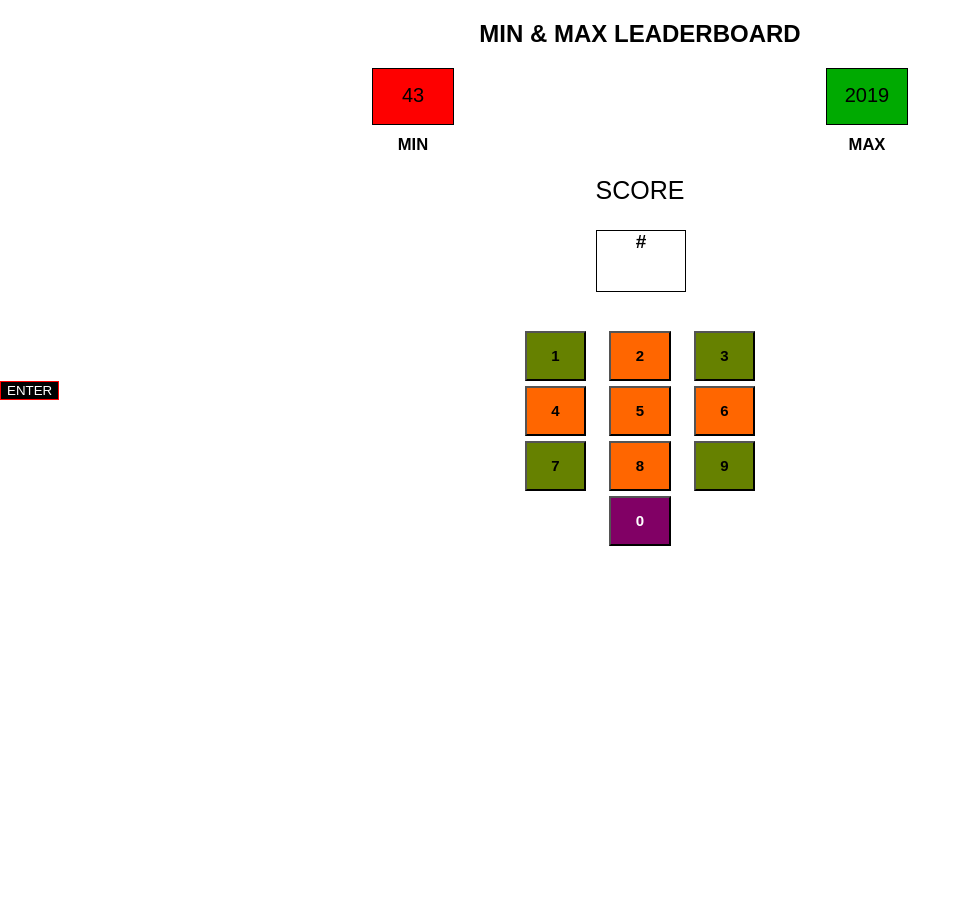
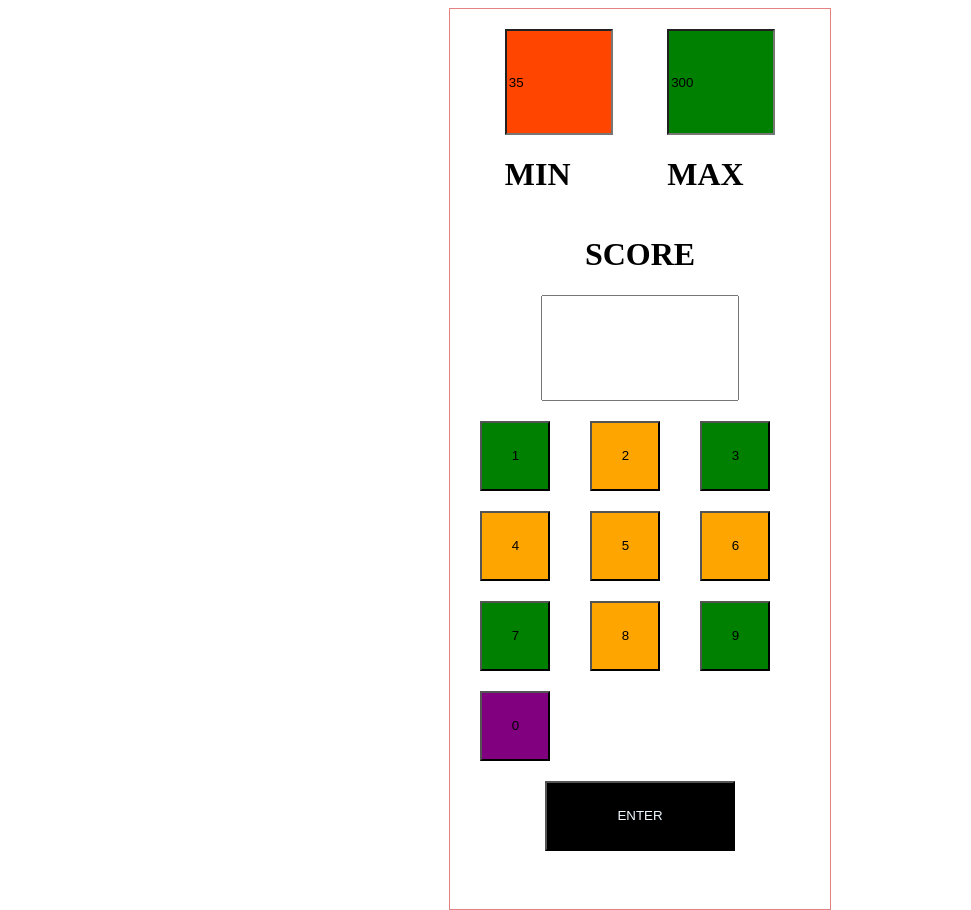
Before and after one commit to Nippukumarishah/-JS101_Learning_Javascript, a plain HTML site: page dom2/minmax.html in a window 1280 px wide. Shown: the whole page, without its empty margins (0-971 px from the left). Before the commit the page ends 800 px from the top, so only its background shows below. Drawn offline with Linux system fonts and the light colour scheme.

Commit message:
minmam and maximan calculator

```diff
--- a/dom2/minmax.html
+++ b/dom2/minmax.html
@@ -3,164 +3,116 @@
 <head>
 <meta charset="UTF-8">
 <meta name="viewport" content="width=device-width, initial-scale=1.0">
-    <title>MIN & MAX LEADERBOARD</title>
-</head>
+<title>Document</title>
 <style>
-    *{
-        font-family: "Poppins", sans-serif;
+  .parent{
+   display: flex;
+   justify-content: space-evenly;
   }
-    body{
-        text-align: center;
-        margin: 0;
-        padding: 0;
+  #grand_parent{
+   width: 30%;
+   height: 900px;
+   border: 1px solid rgb(230, 129, 129);
+   margin: auto;
   }
-    h2{
-        font-family: "Poppins", sans-serif;
+  .parent > div > input{
+   width: 100px;
+   height: 100px;
+   margin-top: 20px;
+  }
+  .score{
    text-align: center;
   }
-   .minmax{
-    display: flex;
-    justify-content: space-evenly;
-    align-items: center;
+  .score > input{
+   width: 50%;
+   height: 100px;
   }
-   #min{
-    border: 1px solid black;
-    height: 40px;
-    width: 80px;
-    padding-top: 15px;
-    text-align: center;
-    font-size: 20px;
-    background-color: rgb(254,0,0);
+  #num{
+   width: 30%;
+   display: grid;
+   grid-template-columns: repeat(3,1fr);
+   grid-gap: 20px;
+  padding-left: 30px;
+   margin-top: 20px;
   }
-   #max{
-    border: 1px solid black;
-    height: 40px;
-    width: 80px;
-    padding-top: 15px;
-    text-align: center;
-    font-size: 20px;
-    background-color: rgb(0,170,1);
+  #num > button{
+   width: 70px;
+   height: 70px;
+   margin-right: 20px;
   }
-   .score-box{
-    font-size: 25px;
-    font-weight: 200;
-    display: grid;
-    gap: 5%;
-    justify-content: center;
-    padding-top: 4%;
-    text-align: center;
-
+  #submit > button{
+   width: 50%;
+   height: 70px;
+   display: block;
+   margin: auto;
+   margin-top: 20px;
+   background-color: black;
+   color: aliceblue;
   }
-   .score-box #score{
-    border: 1px solid black;
-    height: 60px;
-    width: 100%;
-    text-align: center;
-    align-items: center;
-    font-size: 19px;
-    font-weight: bold;
-
+  .mini{
+    background-color: green;
   }
-.buttons{
-    display: grid;
-    width: 18%;
-    height: 50px;
-    grid-template-columns: repeat(3,1fr);
-    gap: 10%;
-    justify-content: center;
-    margin: auto;
-    padding-top: 2%;
+  .big{
+    background-color: orange;
   }
-.buttons button{
-    height: 50px;
-    font-size: 15px;
-    font-weight: bold;
-}
-#enter{
-   border: 1px solid red;
- background-color: rgb(0,0,0);
- color: white;
- display: block;
-
-
-}
- button:active {
-    transform: scale(0.95);
-}
-.back{
-    background-color: rgb(102,129,0);
-}
-.back2{
-    background-color: rgb(255,102,0);
+  .zero{
+    background-color: purple;
   }
 </style>
+</head>
 <body>
-
-    <h2>MIN & MAX LEADERBOARD</h2>
-    <div class="minmax">
-        <div id="min">43
-            <h5>MIN</h5>
-
+    <div id="grand_parent">
+      <div class="parent">
+       <div>
+        <input style="background-color: orangered;"type="number" value=35 id="min">
+        <h1>MIN</h1>
        </div>
-        <div id="max">
-            2019
-            <h5>MAX</h5>
+       <div>
+        <input style="background-color: green;"type="number" value=300 id="max">
+        <h1>MAX</h1>
        </div>
       </div>
-    <div class="score-box">
-        SCORE <h3 id="score">#</h3>
+      <div class="score">
+       <h1>SCORE</h1>
+       <input type="number" id="result">
       </div>
-    <div class="buttons">
-
-
-        <button class="back">1</button>
-        <button class="back2">2</button>
-        <button class="back" >3</button>
-        <button class="back2">4</button>
-        <button class="back2">5</button>
-        <button class="back2">6</button>
-        <button class="back">7</button>
-        <button class="back2">8</button>
-        <button class="back">9</button><br>
-        <button style="background-color: rgb(129,0,101); color: white;">0</button>
-
+      <div id="num">
+       <button class="mini">1</button>
+       <button class="big">2</button>
+       <button class="mini">3</button>
+       <button class="big">4</button>
+       <button class="big">5</button>
+       <button class="big">6</button>
+       <button class="mini">7</button>
+       <button class="big">8</button>
+       <button class="mini">9</button>
+       <button class="zero">0</button>
       </div>
-    <div>
-    <button onclick="calculate()" id="enter">ENTER</button>
+      <div id="submit">
+        <button id="btn">ENTER</button>
       </div>
-
+     </div>
 </body>
+</html>
 <script>
-    let btns = document.querySelectorAll(".buttons > button");
-    let displayScore = document.getElementById('score');
-let bag = "";
-    btns.forEach((button, index) =>{
-        if(index < btns.length -1){
-            button.addEventListener('click', function(){
-            bag += button. textContent;
-            displayScore.textContent = bag;
+  let min = document.getElementById("min");
+  let max = document.getElementById("max");
+  let res = document.getElementById("result");
+  let key = document.querySelectorAll("#num > button");
+  let score = 0; // Define the score variable
+  for(let i = 0; i < key.length; i++){
+    key[i].addEventListener("click",function(){
+      res.value += key[i].innerText;
     });
   }
-
+  document.getElementById("btn").addEventListener("click", function(){
+    score = Number(res.value); // Update the score value
+    if(score < Number(min.value)){
+      min.value = score;
+    }
+    if(score > Number(max.value)) {
+      max.value = score;
+    }
+    res.value = ""; // Reset the input value
   });
-    function calculate(){
-        if(bag !== ""){
-        let Min = document.getElementById('min');
-        let Max = document.getElementById('max');
-        if(Number(bag) < number(Min.textContent)){
-            Min.textContent = bag;
-        }
-        else if( Number(bag) > Number(Max.textContent)){
-            Max.textContent = bag;
-        }
-        bag = "";
-        document.getAnimationsById("score").textContent = "#";
-    }
-}
-
-
-
 </script>
-
-
-</html>
```
Lines whose indentation alone changed are shown as unchanged.
